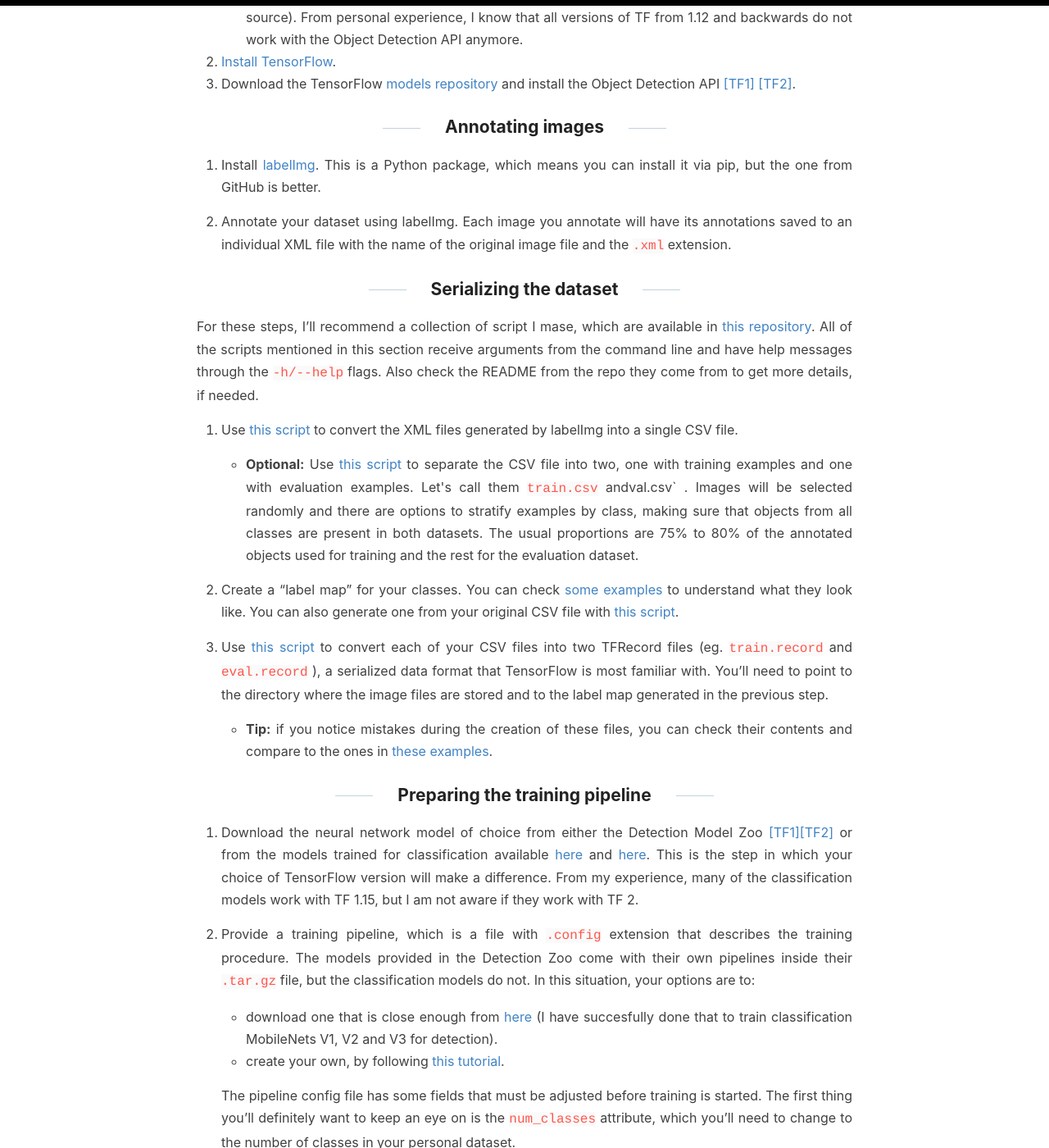
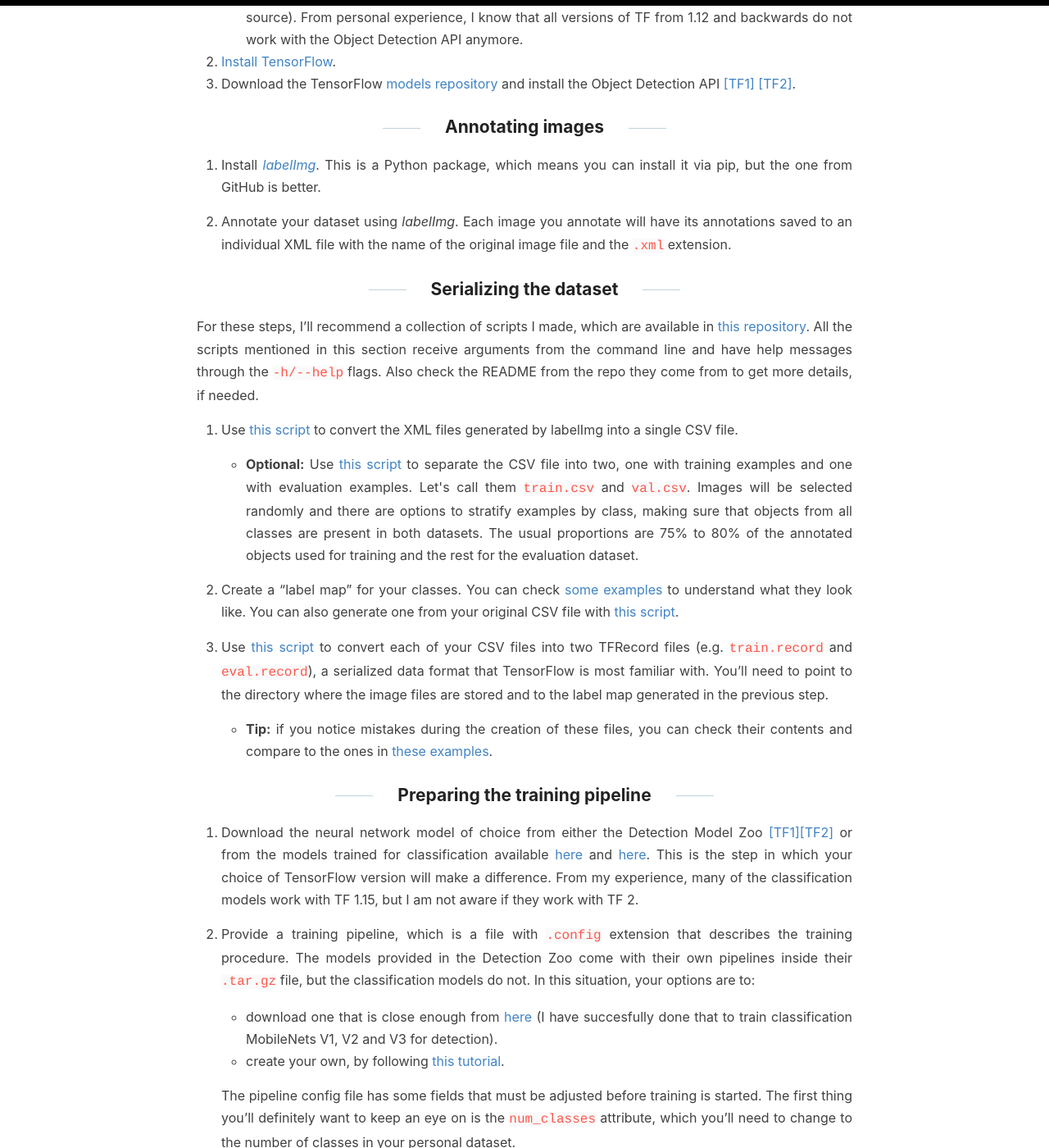
Before and after one commit to douglasrizzo/new-site, a Jekyll site: the page built from _posts/2020-08-08-tf-obj-tutorial.md, in a window 1280 px wide and 1400 px high, scrolled down 694 px. Shown: the whole window at 82% size. Built offline with Jekyll 4.4.1, drawn with Linux system fonts in a browser that asks for light colours; comment, search, counter and statistics services are not loaded; some of the changed text lies outside the part shown.

Commit message:
fixed typos and formatting

```diff
--- a/_posts/2020-08-08-tf-obj-tutorial.md
+++ b/_posts/2020-08-08-tf-obj-tutorial.md
@@ -28,21 +28,21 @@
 
 ## Annotating images
 
-1. Install [labelImg](https://github.com/tzutalin/labelImg). This is a Python package, which means you can install it via pip, but the one from GitHub is better.
+1. Install [_labelImg_](https://github.com/tzutalin/labelImg). This is a Python package, which means you can install it via pip, but the one from GitHub is better.
 
-2. Annotate your dataset using labelImg. Each image you annotate will have its annotations saved to an individual XML file with the name of the original image file and the `.xml` extension.
+2. Annotate your dataset using _labelImg_. Each image you annotate will have its annotations saved to an individual XML file with the name of the original image file and the `.xml` extension.
 
 ## Serializing the dataset
 
-For these steps, I'll recommend a collection of script I mase, which are available in [this repository](util-scripts). All of the scripts mentioned in this section receive arguments from the command line and have help messages through the `-h/--help` flags. Also check the README from the repo they come from to get more details, if needed.
+For these steps, I'll recommend a collection of scripts I made, which are available in [this repository](util-scripts). All the scripts mentioned in this section receive arguments from the command line and have help messages through the `-h/--help` flags. Also check the README from the repo they come from to get more details, if needed.
 
 1. Use [this script](https://github.com/douglasrizzo/detection_util_scripts/blob/master/generate_csv.py) to convert the XML files generated by labelImg into a single CSV file.
 
-   - **Optional:** Use [this script](https://github.com/douglasrizzo/detection_util_scripts/blob/master/generate_train_eval.py) to separate the CSV file into two, one with training examples and one with evaluation examples. Let\'s call them `train.csv` andval.csv` . Images will be selected randomly and there are options to stratify examples by class, making sure that objects from all classes are present in both datasets. The usual proportions are 75% to 80% of the annotated objects used for training and the rest for the evaluation dataset.
+   - **Optional:** Use [this script](https://github.com/douglasrizzo/detection_util_scripts/blob/master/generate_train_eval.py) to separate the CSV file into two, one with training examples and one with evaluation examples. Let\'s call them `train.csv` and `val.csv`. Images will be selected randomly and there are options to stratify examples by class, making sure that objects from all classes are present in both datasets. The usual proportions are 75% to 80% of the annotated objects used for training and the rest for the evaluation dataset.
 
-2. Create a "label map" for your classes. You can check [some examples](https://github.com/tensorflow/models/tree/master/research/object_detection/data) to understand what they look like. You can also generate one from your original CSV file with [this script](https://github.com/douglasrizzo/detection_util_scripts/blob/master/generate_pbtxt.py).
+2. Create a “label map” for your classes. You can check [some examples](https://github.com/tensorflow/models/tree/master/research/object_detection/data) to understand what they look like. You can also generate one from your original CSV file with [this script](https://github.com/douglasrizzo/detection_util_scripts/blob/master/generate_pbtxt.py).
 
-3. Use [this script](https://github.com/douglasrizzo/detection_util_scripts/blob/master/generate_tfrecord.py) to convert each of your CSV files into two TFRecord files (eg. `train.record` and `eval.record` ), a serialized data format that TensorFlow is most familiar with. You'll need to point to the directory where the image files are stored and to the label map generated in the previous step.
+3. Use [this script](https://github.com/douglasrizzo/detection_util_scripts/blob/master/generate_tfrecord.py) to convert each of your CSV files into two TFRecord files (e.g. `train.record` and `eval.record`), a serialized data format that TensorFlow is most familiar with. You'll need to point to the directory where the image files are stored and to the label map generated in the previous step.
 
    - **Tip:** if you notice mistakes during the creation of these files, you can check their contents and compare to the ones in [these examples](https://github.com/douglasrizzo/detection_util_scripts/tree/master/examples).
 
@@ -73,13 +73,13 @@
 
 2. Export the network, like [this](https://github.com/tensorflow/models/blob/master/research/object_detection/g3doc/exporting_models.md).
 
-   **Tip:** if your training completes successfully but you get a scary "data loss error" like [this one](https://github.com/tensorflow/models/issues/2676) when exporting, make sure you point the export script to the checkpoint file accordingly. For example, if your checkpoint file is named `model.ckpt-50000.data-00000-of-00001` or `model.ckpt.data-00000-of-00001` , you have to pass the file name as `model.ckpt-50000` or `model.ckpt` , respectively.
+   **Tip:** if your training completes successfully but you get a scary “data loss error” like [this one](https://github.com/tensorflow/models/issues/2676) when exporting, make sure you point the export script to the checkpoint file accordingly. For example, if your checkpoint file is named `model.ckpt-50000.data-00000-of-00001` or `model.ckpt.data-00000-of-00001`, you have to pass the file name as `model.ckpt-50000` or `model.ckpt`, respectively.
 
 3. In the directory where the export script was pointed to, a file called `frozen_inference_graph.pb` will be created. Use this file alongside the label map to detect objects in your application. An example of how to achieve this can be found in [this notebook](https://github.com/tensorflow/models/blob/master/research/object_detection/colab_tutorials/object_detection_tutorial.ipynb) from the Models repository. Alternatively, you can give my package [dodo detector](https://douglasrizzo.com.br/dodo_detector/) a try, which uses these same files, but abstracts the inner workings of TensorFlow. You can see it in action in [this Gist](https://gist.github.com/douglasrizzo/fd4cff7cdf53b3ad08d67f736e5017ea).
 
 ## Final Tips
 
-In the *data augmentation* section of the training pipeline, some options can be added or removed to try and make the training better. Some of the options are listed [here](https://stackoverflow.com/a/46901051).
+In the *data augmentation* section of the training pipeline, some options can be added or removed to try and make the training better. Some options are listed [here](https://stackoverflow.com/a/46901051).
 
 [TF1-zoo]: https://github.com/tensorflow/models/blob/master/research/object_detection/g3doc/tf1_detection_zoo.md
 [TF2-zoo]: https://github.com/tensorflow/models/blob/master/research/object_detection/g3doc/tf2_detection_zoo.md
```
Also changed, not shown: other parts of _posts/2020-08-08-tf-obj-tutorial.md (+2 -2 lines).
